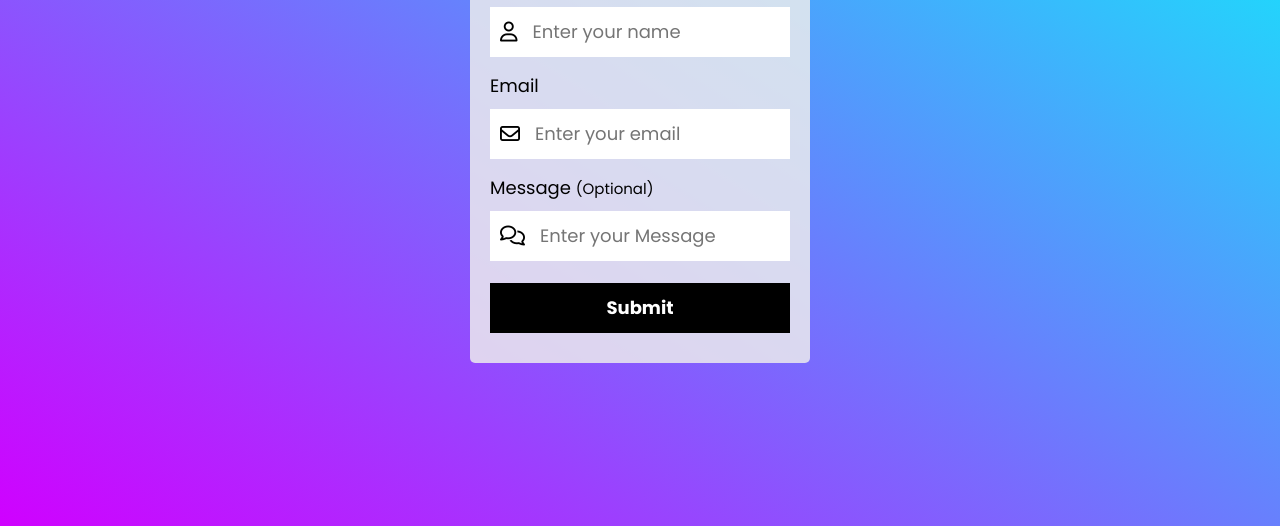
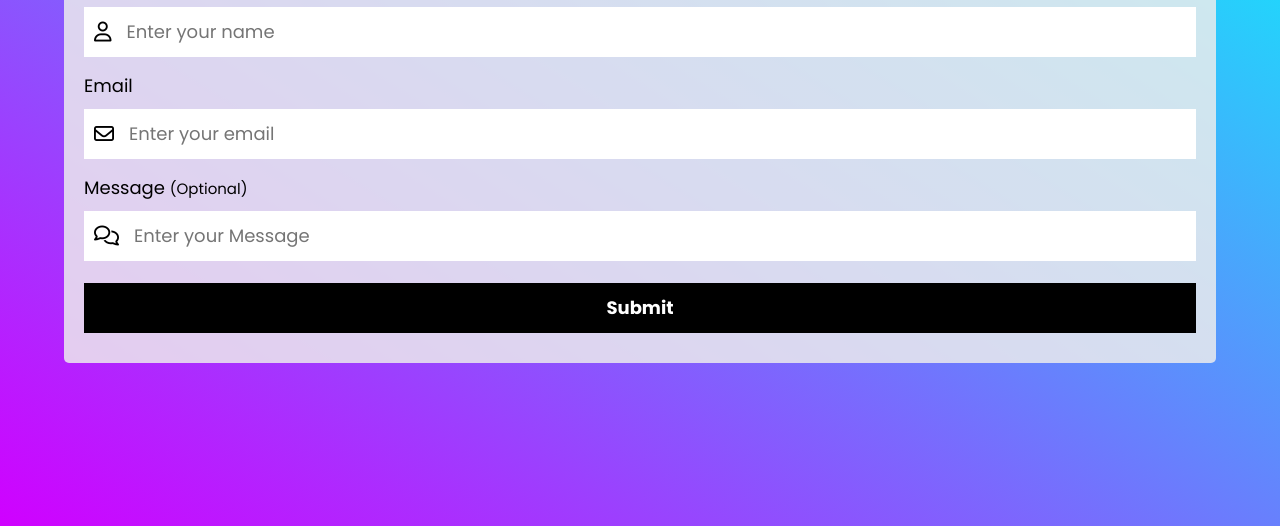
Before and after one commit to NandhuVsona/Email-Sender, a website: page EmailApp/view/index.html in a window 1280 px wide. Shown: the part 274-800 px from the top of the page. Drawn offline with Linux system fonts and the light colour scheme.

Commit message:
first commit

```diff
--- a/EmailApp/view/index.html
+++ b/EmailApp/view/index.html
@@ -49,7 +49,9 @@
 
     }
     form {
-      width: 340px;
+      width: 90%;
+      height: max-content;
+
       display: flex;
       flex-direction: column;
       background-color: #eeeeeed6;
```
